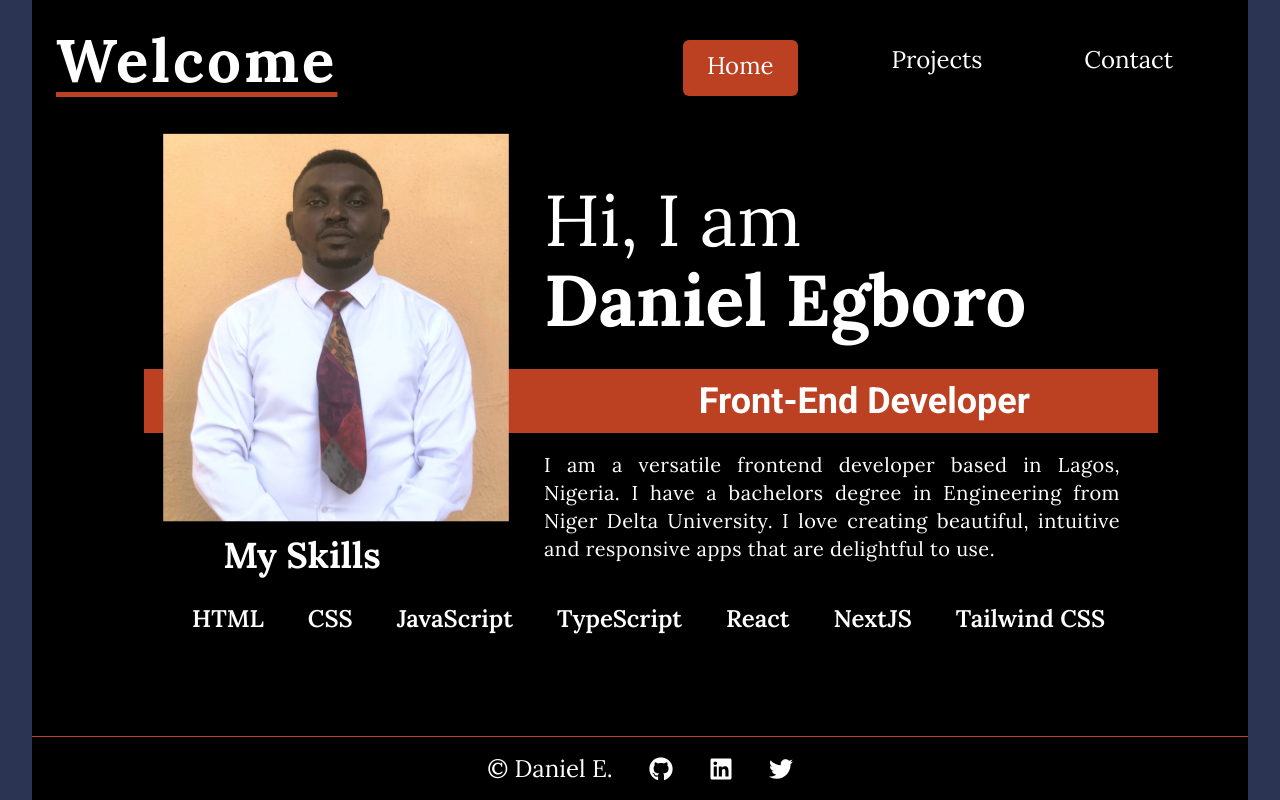
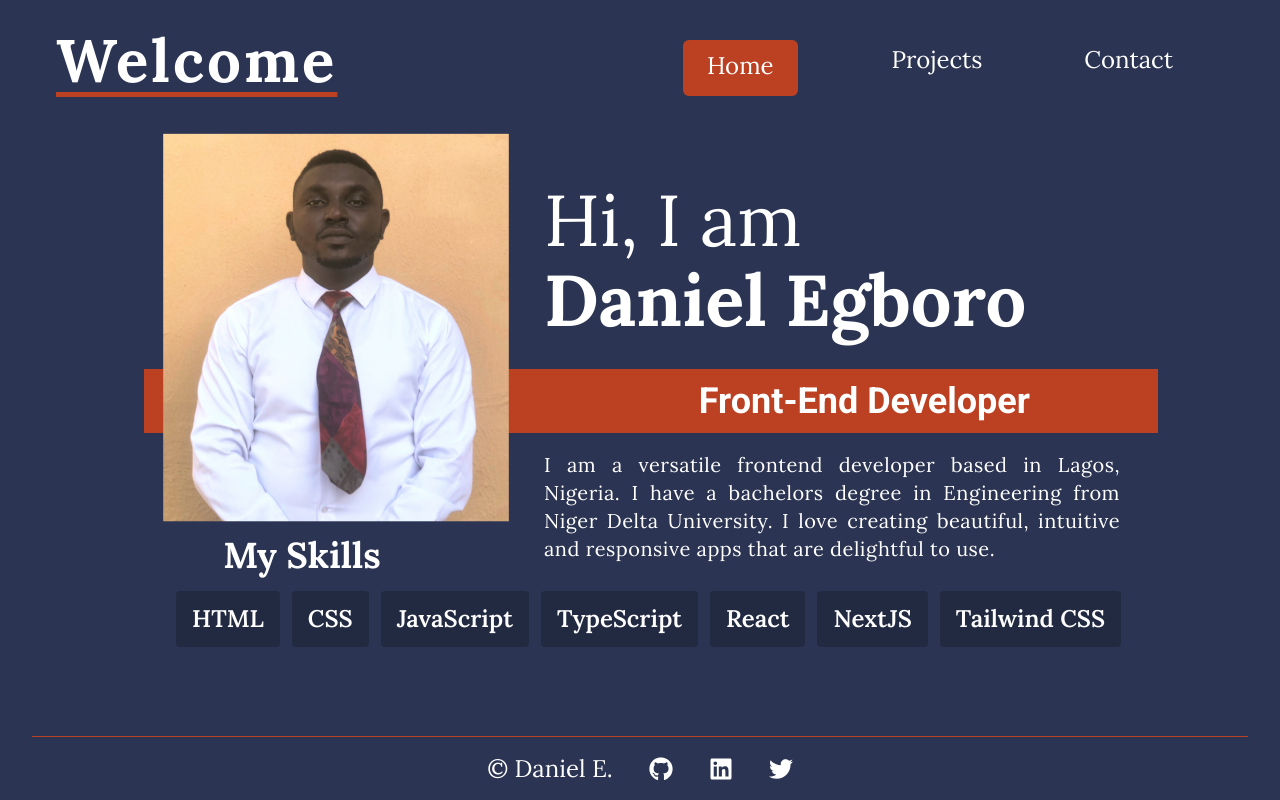
Before and after one commit to danielblac/my-portfolio, a Next.js app: page / in a window 1280 px wide. Built offline with nearby package versions, Linux system fonts and the light colour scheme.

Commit message:
Fixed Light/Dark Mode Bug

```diff
--- a/src/styles/globals.css
+++ b/src/styles/globals.css
@@ -14,7 +14,7 @@ font-family: 'Roboto', sans-serif; */
   }
 
   body {
-    @apply w-9/10 min-h-screen mx-auto relative
+    @apply w-9/10 bg-secondary-100 min-h-screen mx-auto relative
   }
 
   .home {
@@ -48,21 +48,3 @@ font-family: 'Roboto', sans-serif; */
     z-index: 1;
   }
 }
-
-@media (prefers-color-scheme: light) {
-  :root {
-    --foreground-rgb: 255, 255, 255;
-    --background-start-rgb: 0, 0, 0;
-    --background-end-rgb: 0, 0, 0;
-  }
-}
-
-body {
-  color: rgb(var(--foreground-rgb));
-  background: linear-gradient(
-      to bottom,
-      transparent,
-      rgb(var(--background-end-rgb))
-    )
-    rgb(var(--background-start-rgb));
-}
```
